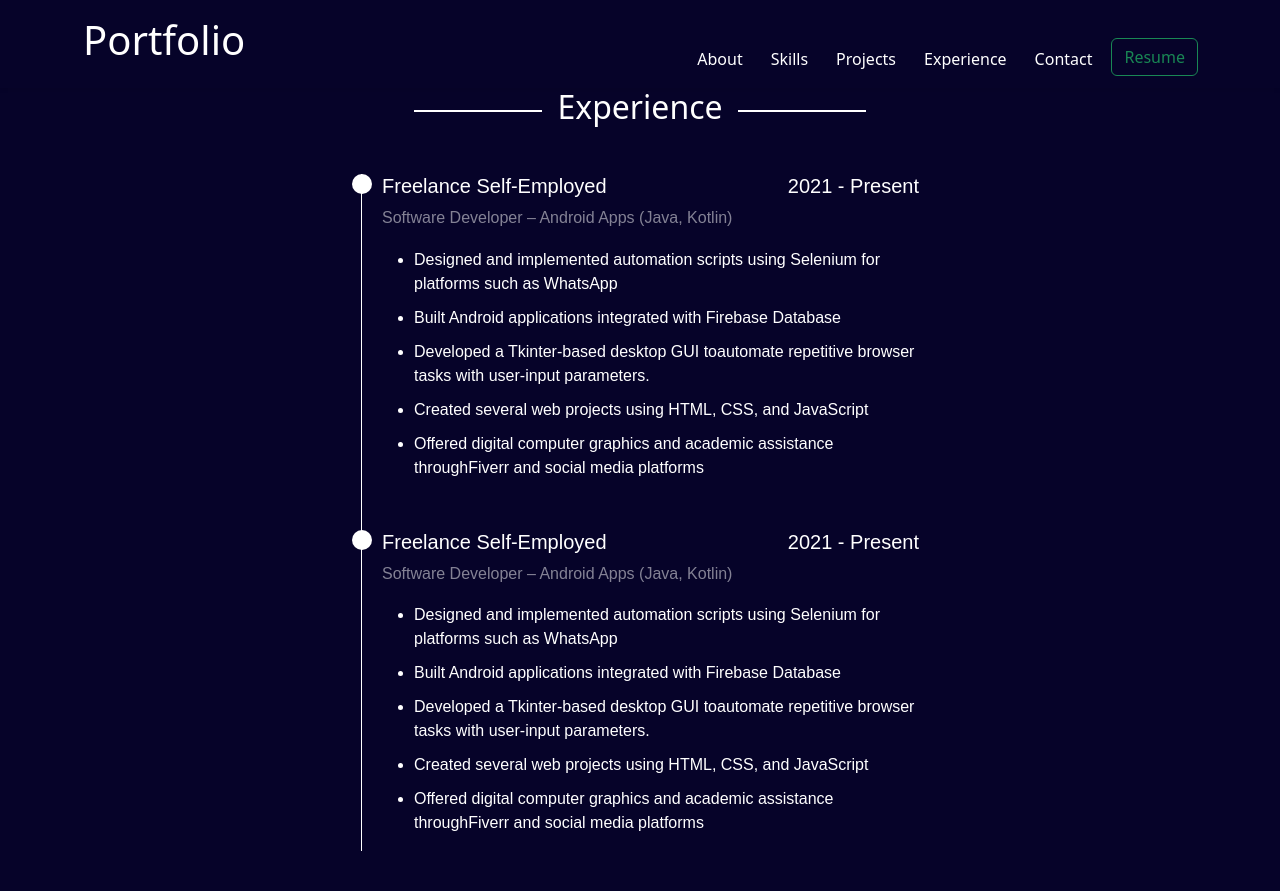
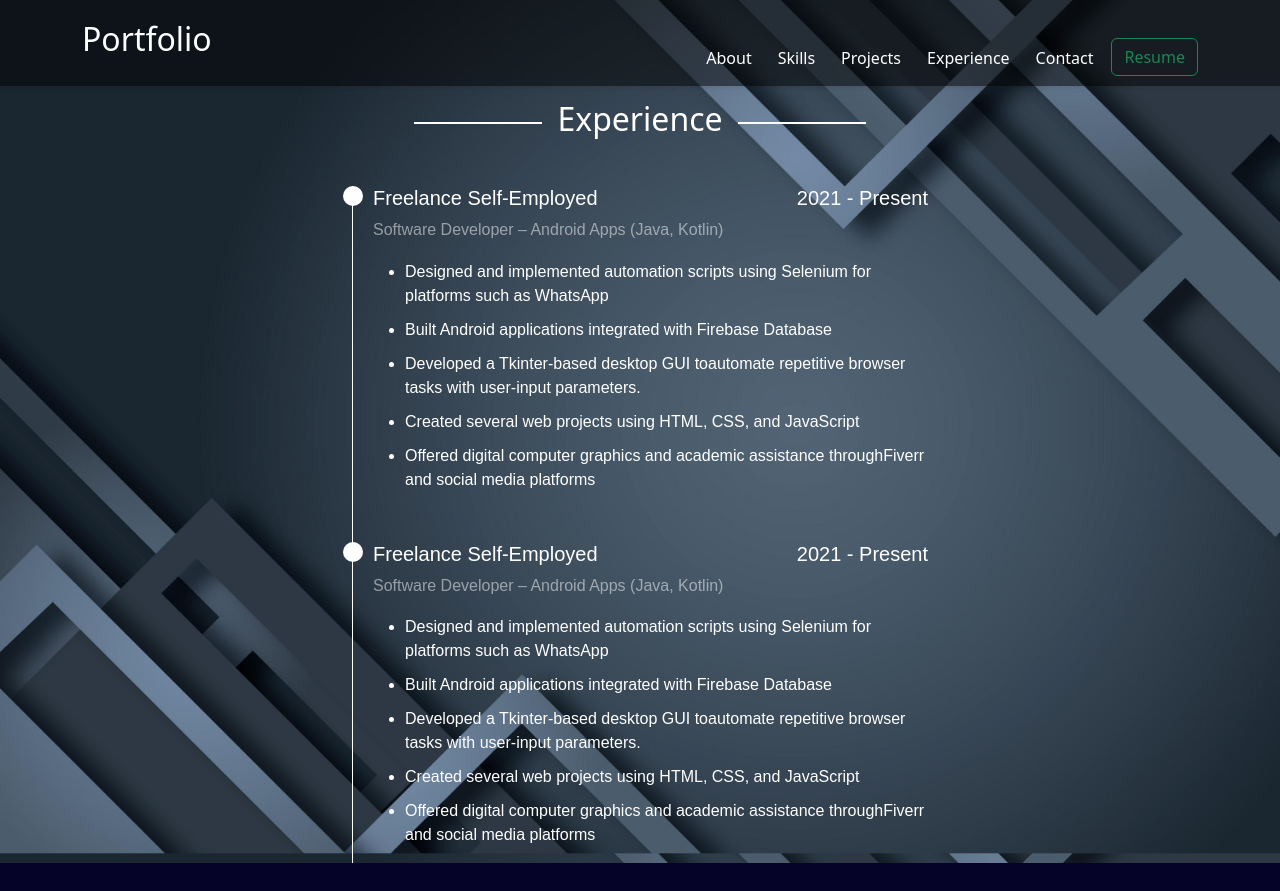
Before and after one commit to RonKirui/my-portfolio, a React (Vite) app: page /Experience in a window 1280 px wide. After the commit the page ends 863 px from the top, so only its background shows below. Built offline with nearby package versions, Linux system fonts and the light colour scheme.

Commit message:
Commit day 1

```diff
--- a/src/App.css
+++ b/src/App.css
@@ -1,13 +1,19 @@
 #root {
   margin: 0 auto;
   color: white;
-  background-color: #060329;
+
+  height: 100vh;
 }
+
 html, body{
   margin: 0;
   padding: 0;
-  height: 100%;
-  background-color: #060329;
+  background-image: url('./assets/bg1.jpg');
+  background-size: cover;
+  background-position: center;
+  background-attachment: fixed;
+  height: 100vh;
+  width: 100%;
 }
 
 .logo {
--- a/src/App.tsx
+++ b/src/App.tsx
@@ -7,7 +7,6 @@ import Navbar from "./components/NavBar";
 import "bootstrap/dist/css/bootstrap.min.css";
 import Home from "./pages/Home";
 import image from "./assets/profile.png";
-import experience_image from "./assets/experience.png";
 import { BrowserRouter as Router, Route, Routes } from "react-router-dom";
 import Contact from "./pages/Contact";
 import Skills from "./pages/Skills";
@@ -29,10 +28,7 @@ function App() {
           <Route path="/contact" element={<Contact />}></Route>
           <Route path="/skills" element={<Skills />}></Route>
           <Route path="/projects" element={<Projects />}></Route>
-          <Route
-            path="/Experience"
-            element={<Experience experience_image={experience_image} />}
-          ></Route>
+          <Route path="/Experience" element={<Experience />}></Route>
         </Routes>
       </Router>
     </body>
--- a/src/components/NavBar.tsx
+++ b/src/components/NavBar.tsx
@@ -7,7 +7,7 @@ function NavBar() {
     <nav className="navbar navbar-expand-lg navbar-custom shadow-sm">
       <div className="container">
         <Link className="navbar-brand fw-bold" to={"/"}>
-          <h1>Portfolio</h1>
+          <h2>Portfolio</h2>
         </Link>
         <button
           className="navbar-toggler btn-primary"
--- a/src/pages/Experience.tsx
+++ b/src/pages/Experience.tsx
@@ -1,7 +1,4 @@
-interface ExperienceProps {
-  experience_image: string;
-}
-function Experience({ experience_image }: ExperienceProps) {
+function Experience() {
   return (
     <div className="page-body">
       <div className="page-body-container">
--- a/src/pages/Home.tsx
+++ b/src/pages/Home.tsx
@@ -23,7 +23,7 @@ function Home({ name, image }: homeProps) {
       <div className="image-container">
         <img
           src={image}
-          className="img-fluid w-100 rounded-circle shadow"
+          className="img-fluid w-100 rounded-circle"
           alt="..."
         ></img>
       </div>
--- a/src/styles/Custom.css
+++ b/src/styles/Custom.css
@@ -1,28 +1,25 @@
-.navbar-custom {
-  background-color: #060329 !important;
 
-}
 .navbar{
-
+  position: fixed;
+  top: 0;
+  width: 100%;
+  background-color: rgba(0, 0, 0, 0.5);
   color: #fff;
 }
 
 .navbar-toggler{
   color: #252b5c;
-  background-color: #252b5c;
 }
 .navbar-custom .nav-link,
 .navbar-custom .navbar-brand {
   color: #fff !important;
   margin-right: 10px;
-  border: 1px solid#060329;
+  border: 1px transparent;
 }
 
 .navbar-custom .nav-link:hover, .navbar-custom .navbar-brand:hover {
   color: #00ad4e !important;
-
   border-radius: 5px;
-  border: 1px solid#00ad4e;
 }
 
 .d-flex div{
@@ -51,10 +48,11 @@ h6{
   justify-content: space-between;
   height: 100vh;
   padding: 5rem;
+  padding-top: 200px;
 }
 .text-container,
 .image-container {
-  flex: 1; /* Each takes 50% */
+  flex: 1;
 }
 .image-container img {
   width: 50%;
@@ -83,6 +81,7 @@ h6{
 
 .page-body{
   height: 100vh;
+  padding-top: 100px;
   width: 100%;
 }
 .page-body-container{
@@ -107,12 +106,11 @@ h6{
   flex-direction: column;
   justify-content: center;
   align-items: center;
-  padding: 20px;
 }
 .page-body-container-contents-section{
   width: 45%;
-  margin: 20px;
   padding-left: 20px;
+  margin-top: 40px;
   border-left: 1px solid white;
   font-family: Arial, Helvetica, sans-serif;
 
```
Also changed, not shown: src/assets/bg.jpg (added), src/assets/bg1.jpg (added).
